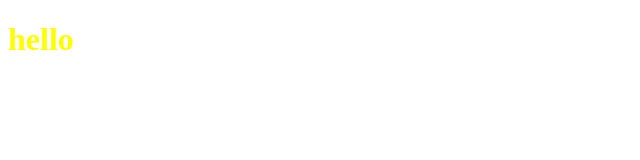
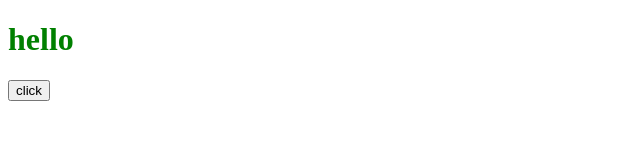
Before and after one commit to hieuleHN/my_project, a plain HTML site: page index.html in a window 1280 px wide. Shown: the whole page, without its empty margins (0-640 px from the left). Drawn offline with Linux system fonts and the light colour scheme.

Commit message:
Update styles for homepage

```diff
--- /dev/null
+++ b/abc.js
@@ -0,0 +1,3 @@
+const handleClick=()=>{
+    alert("wellcome to hanoi")
+}
--- a/index.html
+++ b/index.html
@@ -8,5 +8,6 @@
 </head>
 <body>
     <h1>hello</h1>
+    <button onclick="handleClick()">click</button>
 </body>
 </html>
--- a/style.css
+++ b/style.css
@@ -1,3 +1,3 @@
 h1{
-    color: yellow;
+    color: green;
 }
```
